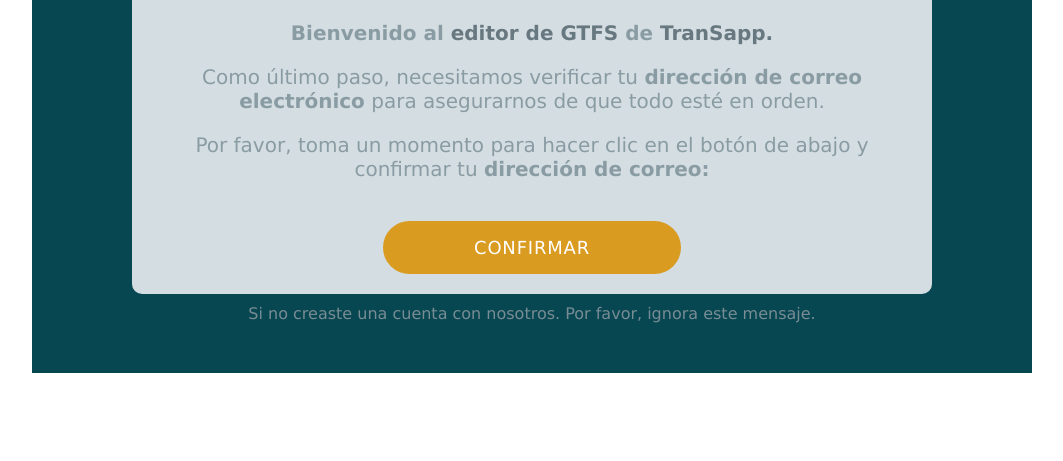
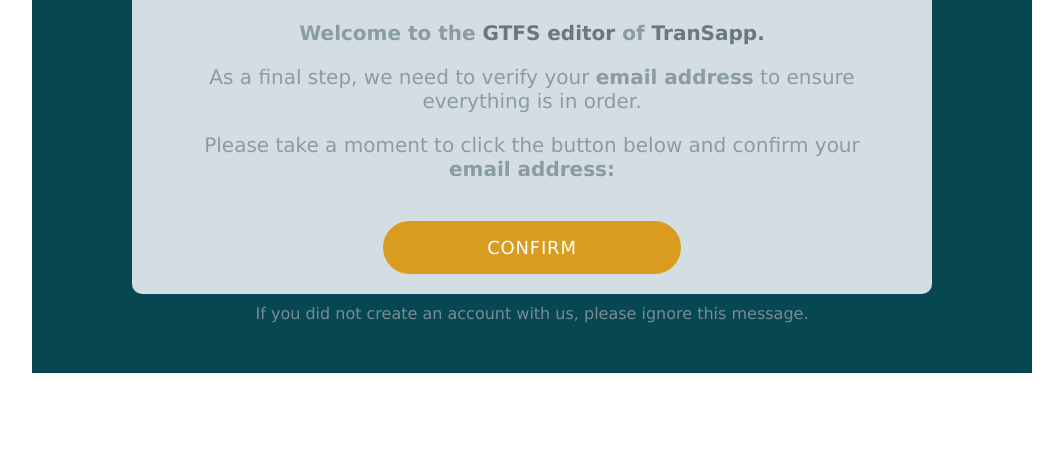
Before and after one commit to InspectorIncognito/gtfs-editor-backend, a Django app: template user/templates/confirmation_email.html in a window 1280 px wide. Shown: the part 339-800 px from the top of the page, without its empty margins (108-1171 px from the left). Run offline with Django 3.2, Linux system fonts and the light colour scheme; the template is opened without the code that fills it: most values are stand-ins (such as "Sample title", 1, 10 or a date in 2020); parts of the project's set-up code (start-up, migrations or seed data) failed here and were passed over.

Commit message:
Implementación de traducción en mail (inglés -> español) según el usuario.

```diff
--- a/user/jobs.py
+++ b/user/jobs.py
@@ -1,6 +1,7 @@
 from django_rq import job
 from django.template.loader import render_to_string
 from django.core.mail import EmailMultiAlternatives
+from django.utils.translation import gettext as _
 
 from gtfseditor import settings
 from user.models import User
@@ -9,7 +10,7 @@
 @job('default', timeout=300)
 def send_confirmation_email(username, verification_url):
     user = User.objects.get(username=username)
-    subject, to = 'Verificación de Email', user.email
+    subject, to = _("Email Verification"), user.email
     text_content = ''
     html_content = render_to_string('confirmation_email.html',
                                     context={'username': user.username,
@@ -22,7 +23,7 @@
 @job('default', timeout=300)
 def send_pw_recovery_email(username, recovery_url):
     user = User.objects.get(username=username)
-    subject, to = 'Recuperación de contraseña', user.email
+    subject, to = _("Password Recovery"), user.email
     text_content = ''
     html_content = render_to_string('recover_password.html',
                                     context={'username': user.username,
--- a/user/templates/confirmation_email.html
+++ b/user/templates/confirmation_email.html
@@ -1,8 +1,9 @@
+{% load i18n %}
 <!DOCTYPE html>
 <html lang="en">
 <head>
     <meta charset="UTF-8">
-    <title>Confirmación de correo electrónico</title>
+    <title>{% trans "Email Confirmation" %}</title>
     <style>
         body{
             font-family: 'Verdana', sans-serif;
@@ -93,23 +94,25 @@
 <div>
     <div class="container">
         <div class="logo">
-            <img src="https://transapp-static.s3.us-east-2.amazonaws.com/logo-gtfs-editor.svg">
+            <img src="https://transapp-static.s3.us-east-2.amazonaws.com/logo-gtfs-editor.svg" alt="logo">
         </div>
-        <div class= "message-container">
+        <div class="message-container">
             <div class="greeting">
-                ¡Hola <span>{{ username }}</span>!
+                {% trans "Hello" %}, <span>{{ username }}</span>
             </div>
             <div class="message">
-                <p><b>Bienvenido al <span>editor de GTFS</span> de <span>TranSapp.</span></b></p>
-                <p>Como último paso, necesitamos verificar tu <b>dirección de correo electrónico</b> para asegurarnos de que todo esté en orden.</p>
-                <p>Por favor, toma un momento para hacer clic en el botón de abajo y confirmar tu <b>dirección de correo:</b></p>
+                {% blocktranslate %}
+                <p><b>Welcome to the <span>GTFS editor</span> of <span>TranSapp.</span></b></p>
+                <p>As a final step, we need to verify your <b>email address</b> to ensure everything is in order.</p>
+                <p>Please take a moment to click the button below and confirm your <b>email address:</b></p>
+                {% endblocktranslate %}
             </div>
             <div class="button-container">
-                <a href="{{ link_url }}" class="button">CONFIRMAR</a>
+                <a href="{{ link_url }}" class="button">{% trans "CONFIRM" %}</a>
             </div>
         </div>
         <div class="small-text">
-            Si no creaste una cuenta con nosotros. Por favor, ignora este mensaje.
+            {% trans "If you did not create an account with us, please ignore this message." %}
         </div>
     </div>
 </div>
```
Also changed, not shown: gtfseditor/settings.py (+11 -0 lines), user/templates/recover_password.html (+11 -8 lines), user/locale/es_ES/LC_MESSAGES/django.po (added).
